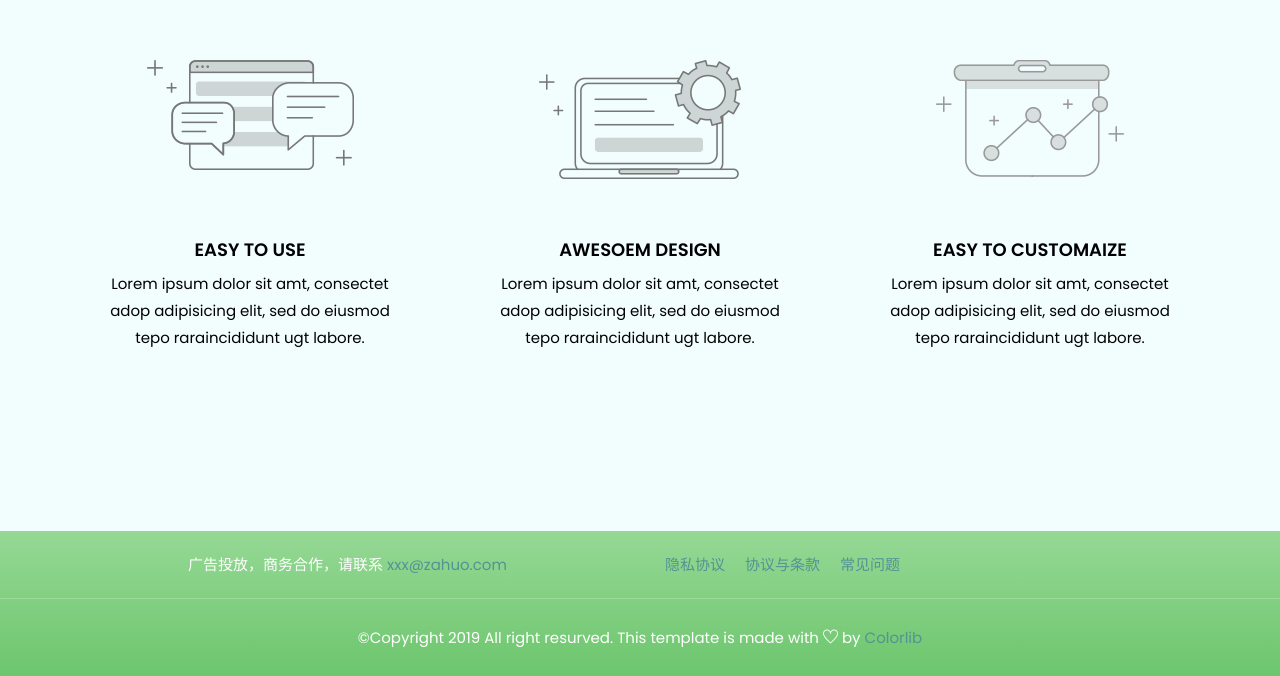
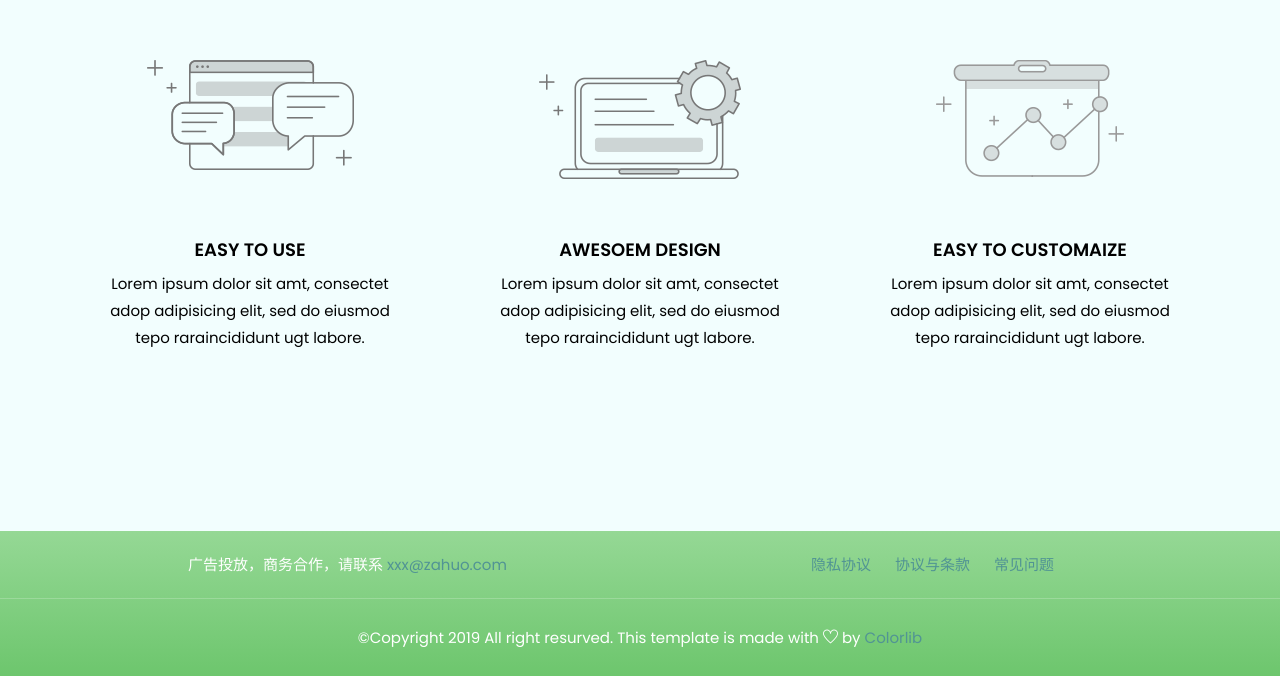
Before and after one commit to zahuo-team/zahuo-team.github.io, a plain HTML site: page index.html in a window 1280 px wide. Shown: the part 910-1586 px from the top of the page. Drawn offline with Linux system fonts and the light colour scheme.

Commit message:
fix the center problem of footer menu

```diff
--- a/index.html
+++ b/index.html
@@ -145,7 +145,7 @@
             <div class="container">
                 <div class="row">
                     <div class="col-xs-12 col-sm-6 pull-right">
-                        <ul class="footer-menu text-right x-left">
+                        <ul class="footer-menu">
                             <li><a href="#">隐私协议</a></li>
                             <li><a href="#">协议与条款</a></li>
                             <li><a href="#">常见问题</a></li>
--- a/style.css
+++ b/style.css
@@ -817,13 +817,15 @@ input:-webkit-autofill:focus {
 }
 
 .footer-menu {
-    display: flex;
-    flex-direction: row;
+    display: inline-block;
     list-style-type:none;
+    text-align: center;
+    width: 100%;
     padding-left: 0;
 }
 
 .footer-menu li {
+    display: inline-block;
     margin: 0 10px;
 }
 
```
